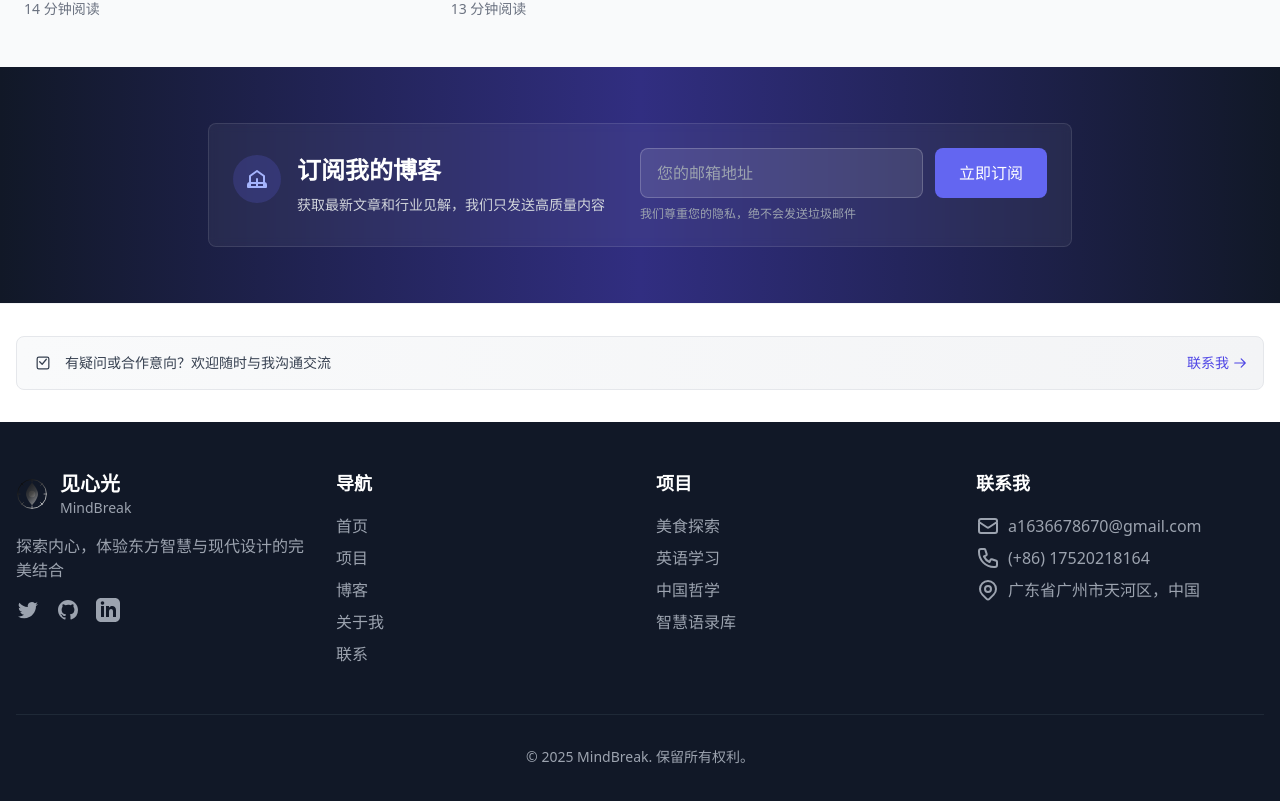
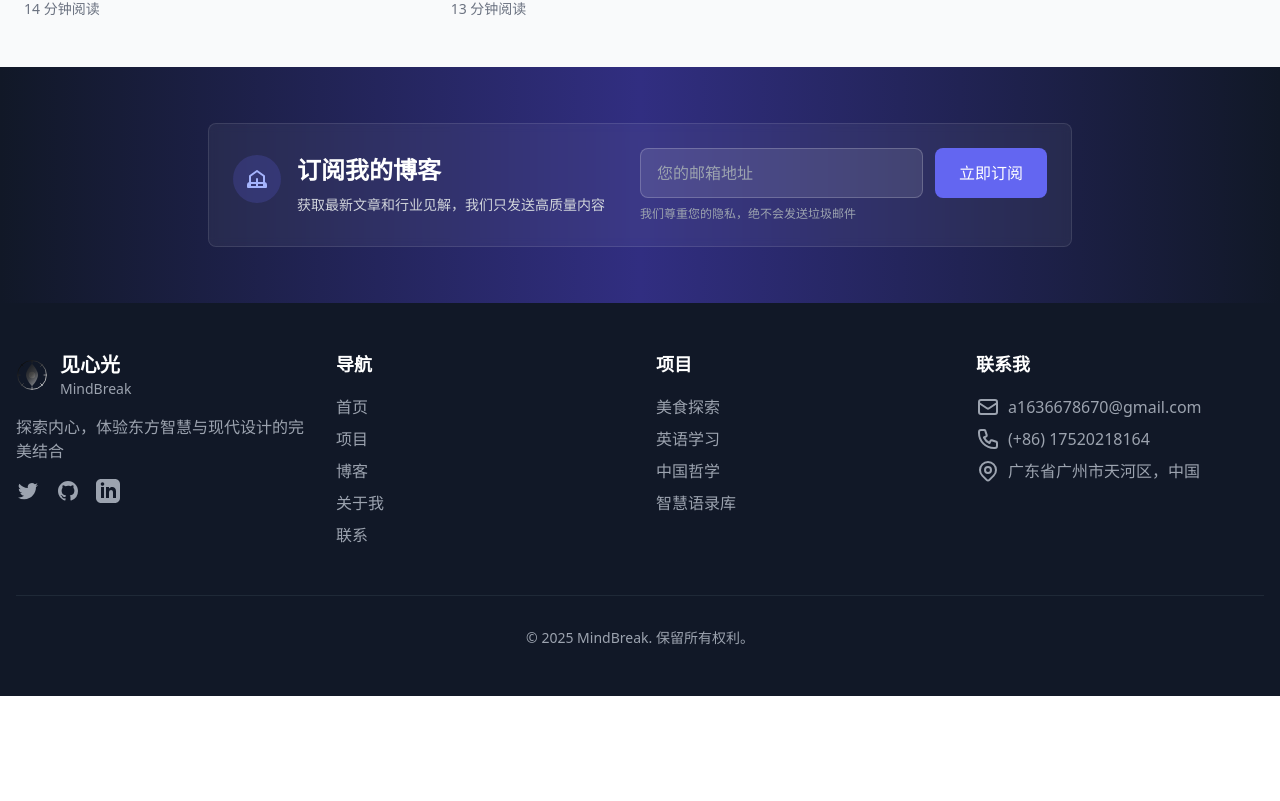
Before and after one commit to lt-one/MindBreak, a React (Vite) app: page /blog in a window 1280 px wide. Shown: the part 2646-3447 px from the top of the page. After the commit the page ends 3342 px from the top, so only its background shows below. Built offline with nearby package versions, Linux system fonts and the light colour scheme.

Commit message:
移除博客页面底部的联系区域

```diff
--- a/src/pages/Blog.tsx
+++ b/src/pages/Blog.tsx
@@ -375,31 +375,6 @@ const Blog: React.FC = () => {
           </div>
         </div>
       </section>
-
-      {/* 联系区域 */}
-      <section className="py-8 bg-white border-t border-gray-100">
-        <div className="container mx-auto px-4">
-          <div className="w-full bg-gradient-to-r from-gray-50 to-gray-100 border border-gray-200 rounded-lg overflow-hidden">
-            <div className="flex items-center p-4">
-              <div className="flex-1 flex items-center">
-                <svg className="w-5 h-5 text-gray-700 mr-3 flex-shrink-0" viewBox="0 0 24 24" fill="none" xmlns="http://www.w3.org/2000/svg">
-                  <path d="M8 10.5L11 13.5L16 7.5M7 19H17C18.1046 19 19 18.1046 19 17V7C19 5.89543 18.1046 5 17 5H7C5.89543 5 5 5.89543 5 7V17C5 18.1046 5.89543 19 7 19Z" stroke="currentColor" strokeWidth="1.5" strokeLinecap="round" strokeLinejoin="round"/>
-                </svg>
-                <p className="text-sm text-gray-700">有疑问或合作意向？欢迎随时与我沟通交流</p>
-              </div>
-              <Link
-                to="/contact"
-                className="ml-4 inline-flex items-center text-sm font-medium text-indigo-600 hover:text-indigo-800 transition-colors"
-              >
-                联系我
-                <svg className="w-3.5 h-3.5 ml-1" fill="none" stroke="currentColor" viewBox="0 0 24 24" xmlns="http://www.w3.org/2000/svg">
-                  <path strokeLinecap="round" strokeLinejoin="round" strokeWidth="2" d="M14 5l7 7m0 0l-7 7m7-7H3" />
-                </svg>
-              </Link>
-            </div>
-          </div>
-        </div>
-      </section>
     </>
   );
 };
```
